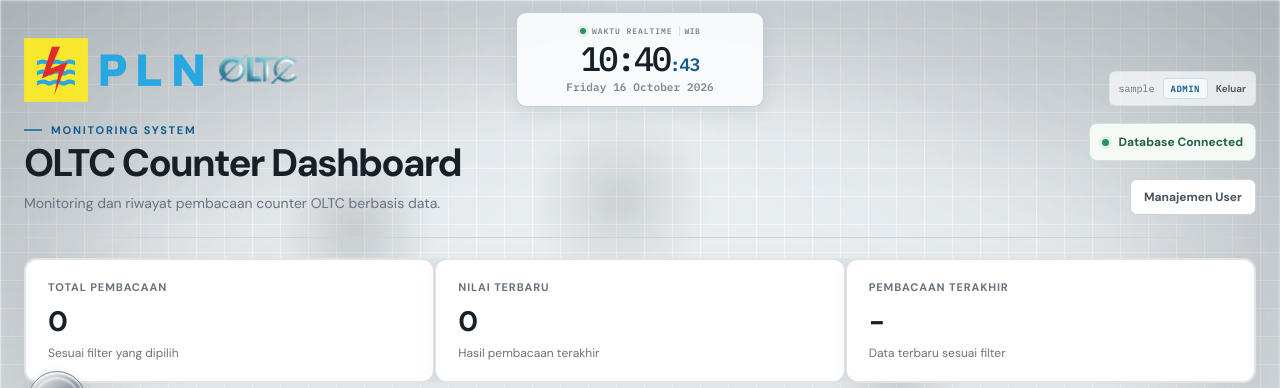
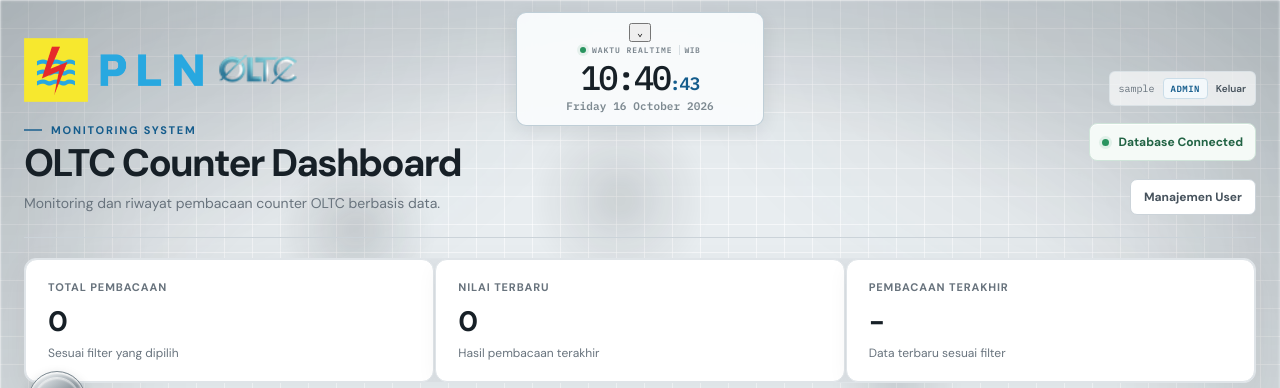
Before and after one commit to userambitionless/oltc-dashboard, a PHP site: page / in a window 1280 px wide. Shown: the top 388 px of the page. Run offline with PHP 8.4, Linux system fonts and the light colour scheme; the visitor is signed in with stand-in values (Sample User, id 1); data that the repository does not hold is empty.

Commit message:
Add click-to-reveal realtime clock

```diff
--- a/index.php
+++ b/index.php
@@ -926,7 +926,12 @@
                 <a class="secondary-button" href="users.php">Manajemen User</a>
             </div>
         <?php endif; ?>
-            <div class="header-meta header-realtime" aria-label="Waktu realtime">
+            <div class="header-meta header-realtime is-collapsed" id="realtimeClock" aria-label="Waktu realtime">
+                <button type="button" class="realtime-toggle" id="realtimeToggle" aria-label="Tampilkan jam realtime selama 3 detik" aria-expanded="false">
+                    <span class="realtime-toggle-grip"></span>
+                    <span class="realtime-toggle-icon" aria-hidden="true">⌄</span>
+                </button>
+                <div class="realtime-content">
                 <div class="realtime-topline">
                     <span class="realtime-dot"></span>
                     <span class="realtime-label">Waktu Realtime</span>
@@ -936,6 +941,7 @@
                     <span id="realtimeHourMinute">--:--</span><span id="realtimeSeconds" class="realtime-seconds">:--</span>
                 </div>
                 <div id="realtimeDate" class="realtime-date">Memuat tanggal...</div>
+                </div>
             </div>
             <?php if ($latestDateTime): ?>
                 <div class="header-meta">
@@ -1646,3 +1652,36 @@
 </script>
 </body>
 </html>
+
+<script>
+(() => {
+    const clock = document.getElementById('realtimeClock');
+    const toggle = document.getElementById('realtimeToggle');
+    if (!clock || !toggle) return;
+
+    let hideTimer;
+    const hideClock = () => {
+        clock.classList.add('is-collapsed');
+        clock.classList.remove('is-expanded');
+        toggle.setAttribute('aria-expanded', 'false');
+    };
+    toggle.addEventListener('click', () => {
+        window.clearTimeout(hideTimer);
+        if (clock.classList.contains('is-expanded')) {
+            hideClock();
+            return;
+        }
+        clock.classList.remove('is-collapsed');
+        clock.classList.add('is-expanded');
+        toggle.setAttribute('aria-expanded', 'true');
+        hideTimer = window.setTimeout(hideClock, 3000);
+    });
+    document.addEventListener('keydown', (event) => {
+        if (event.key === 'Escape' && clock.classList.contains('is-expanded')) {
+            window.clearTimeout(hideTimer);
+            hideClock();
+            toggle.focus();
+        }
+    });
+})();
+</script>
```
